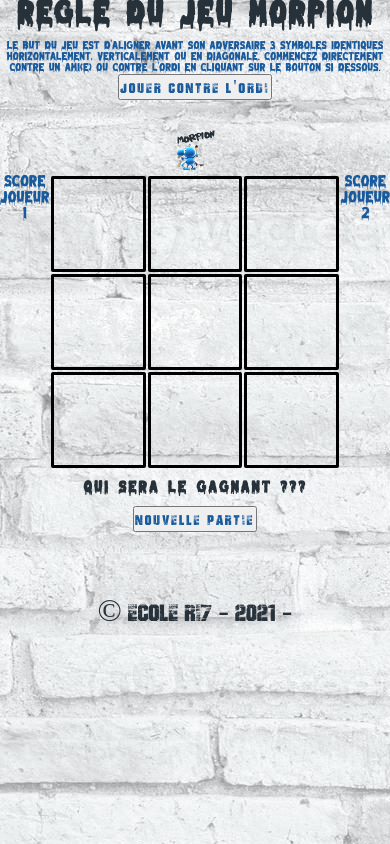
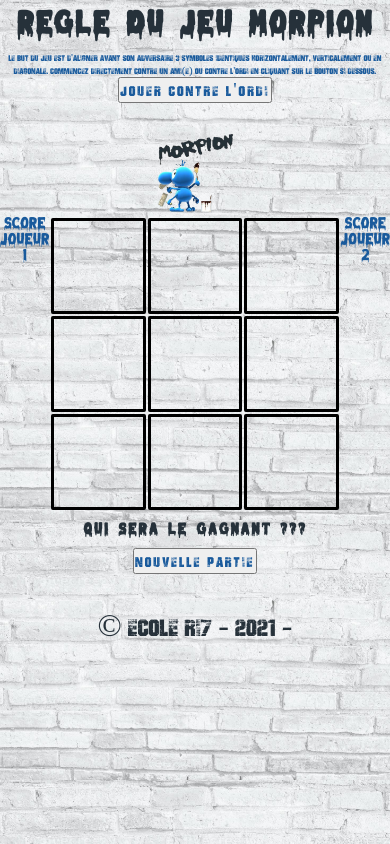
Before and after one commit to Blondin13/Morpion_Ri7, a plain HTML site: page index.html in a window 390 px wide. Drawn offline with Linux system fonts and the light colour scheme.

Commit message:
Morpion retouche version final

```diff
--- a/morpion.css
+++ b/morpion.css
@@ -26,19 +26,22 @@
 body {
     text-align: center;
     background-image: url(img/mur.jpg);
+    background-size: 100%;
 }
 
 h1 {
     font-family: coule;
     letter-spacing: 2px;
-    font-size: 3rem;
+    font-size: 3.5rem;
     color: rgb(38, 49, 58);
     text-align: center;
+    margin-top: 10px;
     margin-bottom: 10px;
 }
 
 .imgmorpion {
-    width: 10%;
+    margin-top: 30px;
+    width: 15%;
 }
 
 img {
@@ -85,8 +88,8 @@ td {
 }
 
 p {
-    font-family: coule;
-    font-size: 1.1rem;
+    font-family: bad;
+    font-size: 1.8rem;
     text-align: center;
     color: rgb(25, 90, 156);
     margin-bottom: 10px;
@@ -122,5 +125,5 @@ input {
 }
 
 footer{
-    margin-top: 60px;
+    margin-top: 100px;
 }
--- a/responsive.css
+++ b/responsive.css
@@ -1,3 +1,11 @@
+@media screen and (max-width: 1210px){
+
+    footer{
+        margin-top: 50px;
+    }
+
+}
+
 @media screen and (max-width: 850px){
 
     h1 {
@@ -5,15 +13,16 @@
     }
 
     p{
-        font-size: 1.2rem;
+        font-size: 1.3rem;
     }
 
     .imgmorpion{
-        margin-top: 200px;
+        width: 20%;
+        margin-top: 150px;
     }
 
     footer{
-        margin-top: 150px;
+        margin-top: 250px;
     }
 }
 
@@ -30,7 +39,7 @@
     }
 
     .imgmorpion{
-
+        width: 20%;
         margin-top: 20px;
     }
 
@@ -56,7 +65,7 @@
     }
 
     footer{
-        margin-top: 60px;
+        margin-top: 33px;
     }
 
 
```
